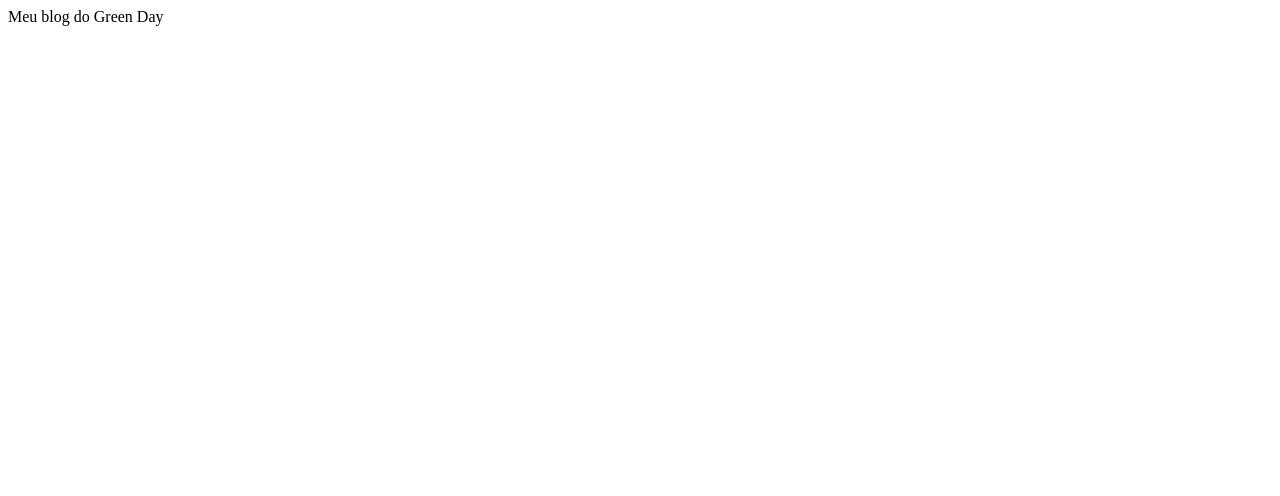
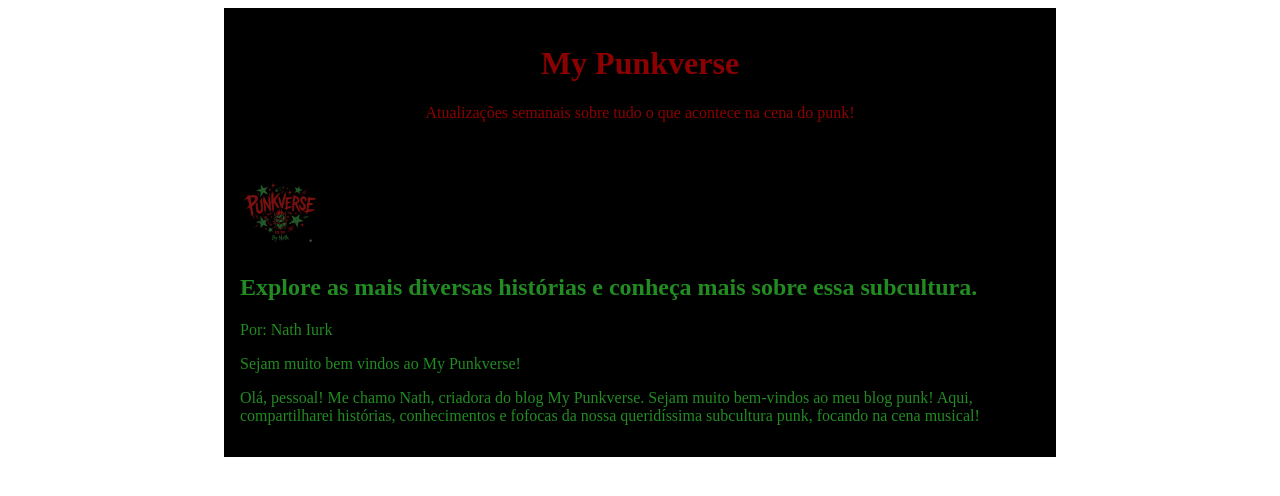
Before and after one commit to NataliaIurk/Meu-Blog, a plain HTML site: page index.html in a window 1280 px wide. Drawn offline with Linux system fonts and the light colour scheme.

Commit message:
Update index.html

```diff
--- a/index.html
+++ b/index.html
@@ -1 +1,49 @@
-Meu blog do Green Day
+<!DOCTYPE html>
+
+<html lang="pt-br">
+
+<head>
+    <meta charset="UTF-8">
+    <meta name="viewport" content="width=device-width, initial-scale=1.0">
+    <title> Meu Blog </title>
+    <style>
+        header{
+            background-color:  #000000;
+            color: #8B0000;
+            text-align: center;
+            max-width: 800px;
+            margin: 0 auto;
+            padding: 16px;
+        }
+        main{
+            background-color: #000000;
+            color: #228B22;
+            max-width: 800px;
+            margin: 0 auto;
+            padding: 16px;
+           }
+            img{
+               width: 80px;
+               height: 80px;
+            }
+    </style>
+</head>
+
+<body>
+    <header>
+        <h1>My Punkverse</h1>
+        <p>Atualizações semanais sobre tudo o que acontece na cena do punk!</p>
+    </header>
+
+    <main>
+        <img src="LogoPunk.png" alt="A imagem é um logotipo de estilo punk com fundo inteiramente preto. O grande destaque central é a palavra "PUNKVERSE" escrita em uma fonte vermelha escura (#8B0000) com textura agressiva, gasta e pontiaguda. Logo abaixo do nome, há um pequeno mascote de coruja verde (#228B22) com um visual rebelde, ostentando um corte de cabelo estilo moicano, colar de espinhos e expressão séria. Ao redor da coruja e do texto principal, encontram-se elementos clássicos da cultura punk, como estrelas verdes e vermelhas, alfinetes de fralda e arame farpado. Na parte inferior, a assinatura "By Nath" está escrita em um tom verde mais claro, logo abaixo da inscrição discreta "EST. 1977".
+.">
+        <h2>Explore as mais diversas histórias e conheça mais sobre essa subcultura.</h2>
+        <p>Por: Nath Iurk</p>
+        <p>Sejam muito bem vindos ao My Punkverse!</p>
+
+<p>Olá, pessoal! Me chamo Nath, criadora do blog My Punkverse. Sejam muito bem-vindos ao meu blog punk! Aqui, compartilharei histórias, conhecimentos e fofocas da nossa queridíssima subcultura punk, focando na cena musical!</p>
+    </main>
+</body>
+
+</html>
```
